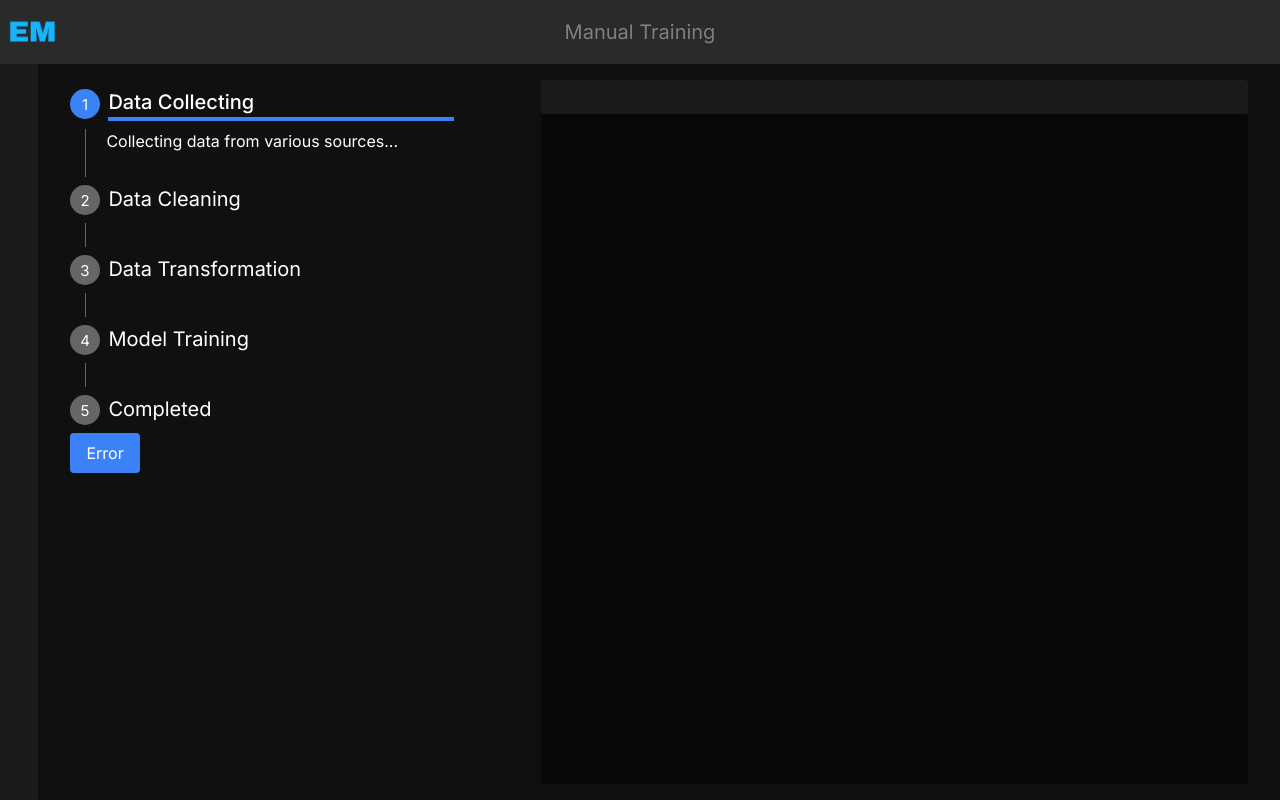
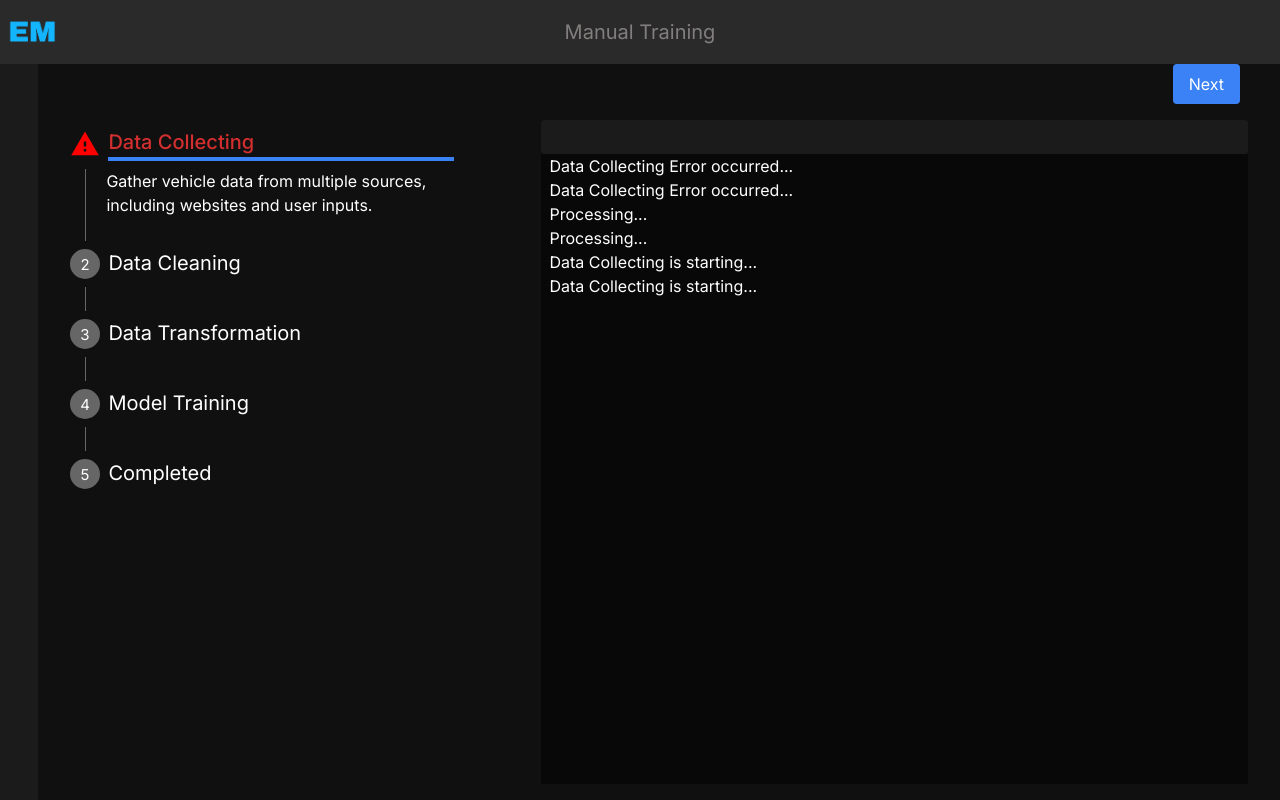
Before and after one commit to AshanSalinda/EstiMotor, a React (Vite) app in the folder Frontend/: page / in a window 1280 px wide. Built offline with nearby package versions, Linux system fonts and the light colour scheme.

Commit message:
Steps with Functinal components and logger integrated

```diff
--- /dev/null
+++ b/Frontend/src/Components/Stepper/Step.jsx
@@ -0,0 +1,46 @@
+import React, { useState, useEffect } from 'react';
+import { StepLabel, StepContent, Collapse } from "@mui/material";
+
+const Step = ({ index, title, content, isActive, isExpanded, setLogs }) => {
+    const [isFailed, setIsFailed] = useState(false);
+
+    const startProcessing = async () => {
+        setLogs(`${title} is starting...`);
+        await new Promise(resolve => setTimeout(resolve, 2000));
+
+        setLogs(`Processing...`);
+        await new Promise(resolve => setTimeout(resolve, 2000));
+
+        setIsFailed(true);
+        setLogs(`${title} Error occurred...`);
+        await new Promise(resolve => setTimeout(resolve, 2000));
+
+        setIsFailed(false);
+        setLogs(`${title} Completed...`);
+    }
+
+    useEffect(() => {
+        if(isActive) startProcessing();
+    }, [isActive])
+
+
+    return (
+        <>
+            <StepLabel
+                optional={isActive && <div className='w-full h-1 bg-primary-500'></div>}
+                error={isFailed}>
+                {title}
+            </StepLabel>
+            <StepContent>
+                <Collapse
+                    in={isExpanded}
+                    timeout="auto"
+                    unmountOnExit >
+                    { content }
+                </Collapse>
+            </StepContent>
+        </>
+    );
+}
+
+export default Step;
--- a/Frontend/src/Components/Stepper/Stepper.jsx
+++ b/Frontend/src/Components/Stepper/Stepper.jsx
@@ -1,48 +1,37 @@
 import React, { useState, useEffect } from 'react'
-import {
-    Collapse,
-    Step,
-    StepLabel,
-    StepContent,
-    Stepper as MuiStepper
-} from "@mui/material";
+import { Stepper as MuiStepper, Step as MuiStep } from "@mui/material";
+import { stepsInfo } from '../../utils/steps.json';
+import Step from './Step';
 
 
-export default function MyStepper({ steps, activeStep }) {
-    const [expanded, setExpanded] = useState(0)
+export default function MyStepper({ activeStep, expandedStep, setExpandedStep, setLogs }) {
 
     const handleClick = (index) => {
         if(index > activeStep) return;
-        setExpanded(index);
+        if(index === expandedStep) return;
+        setExpandedStep(index);
     };
 
-    useEffect(() => {
-        setExpanded(activeStep)
-    }, [activeStep])
 
     return (
         <div className="max-w-96">
             <MuiStepper activeStep={activeStep} orientation="vertical">
-                {(steps || []).map((step, index) => (
+                { stepsInfo.map((step, index) => (
+                    <MuiStep
+                        key={index}
+                        onClick={() => handleClick(index)}
+                        expanded={expandedStep == index}
+                        className={index === expandedStep ? 'cursor-default' : 'cursor-pointer'} >
 
-                    <Step key={index}  expanded={expanded == index} >
-                        <StepLabel
-                            error={step.error}
-                            className={index <= activeStep ? 'cursor-pointer' : 'cursor-default'}
-                            onClick={() => handleClick(index)} icon={null}
-                            optional={activeStep === index && <div className='w-full h-1 bg-primary-500'></div>} >
-                            {step.title}
-                        </StepLabel>
-
-                        <StepContent >
-                            <Collapse
-                                in={expanded === index}
-                                timeout="auto"
-                                unmountOnExit >
-                                { step.content }
-                            </Collapse>
-                        </StepContent>
-                    </Step>
+                        <Step
+                            index={index}
+                            title={step.label}
+                            content={step.content}
+                            isActive={index === activeStep}
+                            isExpanded={index === expandedStep}
+                            setLogs={setLogs}
+                        />
+                    </MuiStep>
                 ))}
             </MuiStepper>
         </div>
--- a/Frontend/src/Sections/DataPanel.jsx
+++ b/Frontend/src/Sections/DataPanel.jsx
@@ -4,9 +4,9 @@ export default function DataPanel({ data }) {
     return (
         <div className='sticky top-0 flex flex-col w-3/5'>
             <div className='w-full rounded h-9 bg-dark-500'/>
-            <div className='flex flex-col-reverse w-full h-full overflow-y-auto bg-dark-800 overscroll-contain'>
-                {data.map((item, index) => (
-                    <p key={index}>{ item }</p>
+            <div className='flex flex-col w-full h-full overflow-y-auto bg-dark-800 overscroll-contain'>
+                {(data || []).map((item, index) => (
+                    <p className='ml-2' key={index}>{ item }</p>
                 ))}
             </div>
         </div>
--- a/Frontend/src/pages/ManualTraining.jsx
+++ b/Frontend/src/pages/ManualTraining.jsx
@@ -1,41 +1,46 @@
-import React, { useState, useEffect } from 'react'
+import React, { useState, useEffect, useRef } from 'react'
 import Stepper from '../components/Stepper/Stepper';
 import DataPanel from '../sections/DataPanel';
 import { stepsInfo } from '../utils/steps.json';
-import stepManager from '../utils/steps/stepManager';
 
 
 export default function ManualTraining() {
-    // const [activeStep, setActiveStep] = useState(0);
-    // const [steps, setSteps] = useState(stepsInfo);
-    const { steps, activeStep, logs, start } = stepManager();
+    const [activeStep, setActiveStep] = useState(0);
+    const [expandedStep, setExpandedStep] = useState(0);
+    const [expandedStepLogs, setExpandedStepLogs] = useState([]);
+    const allLogs = useRef({ 0: [], 1: [], 2: [], 3: [], 4: [] });
 
-    const markAsError = () => {
-        steps[activeStep].error = true;
-        setSteps([...steps]);
-    }
+    const setLogs = (message) => {
+        allLogs.current[activeStep].unshift(message);
+
+        if (activeStep === expandedStep) {
+            setExpandedStepLogs([...allLogs.current[activeStep]]);
+        }
+    };
+
+    const handleNext = () => {
+        const nextStep = (activeStep + 1) % stepsInfo.length;
+
+        setExpandedStep(nextStep);
+        setActiveStep(nextStep);
+        setExpandedStepLogs([]);
+    };
+
+    useEffect(() => {
+        setExpandedStepLogs(allLogs.current[expandedStep] || []);
+    }, [expandedStep]);
 
     return (
-        <div className='flex justify-between h-full mx-8 my-4 overflow-y-auto'>
-            <div className='w-96'>
-                <Stepper steps={steps} activeStep={activeStep}/>
-                {/* <button
-                    onClick={() => setActiveStep(pre => (pre + 1) % steps.length)}
-                    className="px-4 py-2 bg-blue-500 rounded hover:bg-blue-700" >
-                    Next
-                </button>*/}
-                <button
-                    onClick={() => start()}
-                    className="px-4 py-2 bg-blue-500 rounded hover:bg-blue-700" >
-                    Error
-                </button>
-                {/* <button
-                    onClick={() => setData(pre => [{name: 'data ' + pre.length}, ...pre])}
-                    className="px-4 py-2 bg-blue-500 rounded hover:bg-blue-700" >
-                    Add
-                </button> */}
+        <>
+            <button
+                onClick={handleNext}
+                className="px-4 py-2 ml-auto mr-10 bg-blue-500 rounded w-fit hover:bg-blue-700" >
+                Next
+            </button>
+            <div className='flex justify-between h-full mx-8 my-4 overflow-y-auto'>
+                <Stepper activeStep={activeStep} expandedStep={expandedStep} setExpandedStep={setExpandedStep} setLogs={setLogs}/>
+                <DataPanel data={expandedStepLogs}/>
             </div>
-            <DataPanel data={logs}/>
-        </div>
+        </>
     )
 }
--- a/Frontend/src/utils/steps/DataCleaning.js
+++ /dev/null
@@ -1,15 +0,0 @@
-import Step from './Step';
-
-class DataCleaningStep extends Step {
-    constructor() {
-        super('Data Cleaning', 'Cleaning and preparing data for processing...');
-    }
-
-    cleanData() {
-        this.log('Data cleaning in progress...');
-        // Implement the actual cleaning logic
-        setTimeout(() => this.complete(), 3000);
-    }
-}
-
-export default DataCleaningStep;
--- a/Frontend/src/utils/steps/DataCollecting.js
+++ /dev/null
@@ -1,15 +0,0 @@
-import Step from './Step';
-
-class DataCollectingStep extends Step {
-    constructor() {
-        super('Data Collecting', 'Collecting data from various sources...');
-    }
-
-    collectData() {
-        // this.log('Data collection has begun.');
-        // Simulate the process or actual logic
-        setTimeout(() => this.complete(), 2000); // Automatically mark it as complete after 2 seconds
-    }
-}
-
-export default DataCollectingStep;
--- a/Frontend/src/utils/steps/Step.js
+++ /dev/null
@@ -1,33 +0,0 @@
-
-class Step {
-    constructor(title, content) {
-        this.title = title;
-        this.content = content;
-        this.isFailed = false;
-        this.logs = [];
-    }
-
-
-    async start(log) {
-        log(`${this.title} is starting...`, this.logs);
-        // Simulate step completion with a timeout or actual logic here
-        await new Promise(resolve => setTimeout(resolve, 2000));
-        log(`${this.title} Completed...`, this.logs);
-    }
-
-    complete() {
-        this.status = 'completed';
-        this.logs.push(`Step "${this.label}" has completed successfully.`);
-    }
-
-    fail(reason) {
-        this.status = 'failed';
-        this.logs.push(`Step "${this.label}" failed: ${reason}`);
-    }
-
-    log(message) {
-        this.logs.push(message);
-    }
-}
-
-export default Step;
--- a/Frontend/src/utils/steps/stepManager.js
+++ /dev/null
@@ -1,34 +0,0 @@
-import { useState } from "react";
-import DataCollectingStep from "./DataCollecting";
-import DataCleaningStep from "./DataCleaning";
-import Step from "./Step";
-
-
-export default function stepManager ()  {
-    const steps = [
-        new DataCollectingStep(),
-        new DataCleaningStep(),
-        new Step("Data Transformation", "Transforming data into the required format..."),
-        new Step("Model Training", "Training the machine learning model..."),
-        new Step("Completed", "Process has been completed."),
-    ];
-
-    const [activeStep, setActiveStep] = useState(0);
-    const [logs, setLogs] = useState([]);
-
-    const addLog = (message, logRef) => {
-        logRef = [message, ...logRef];
-        setLogs(prev => [message, ...prev]);
-    };
-
-    const start = async () => {
-        for (let i = 0; i < steps.length; i++) {
-            const step = steps[i];
-            setActiveStep(i);
-            await step.start(addLog);  // Start each step asynchronously
-        }
-    };
-
-
-    return { steps, activeStep, logs, start };
-};
```
